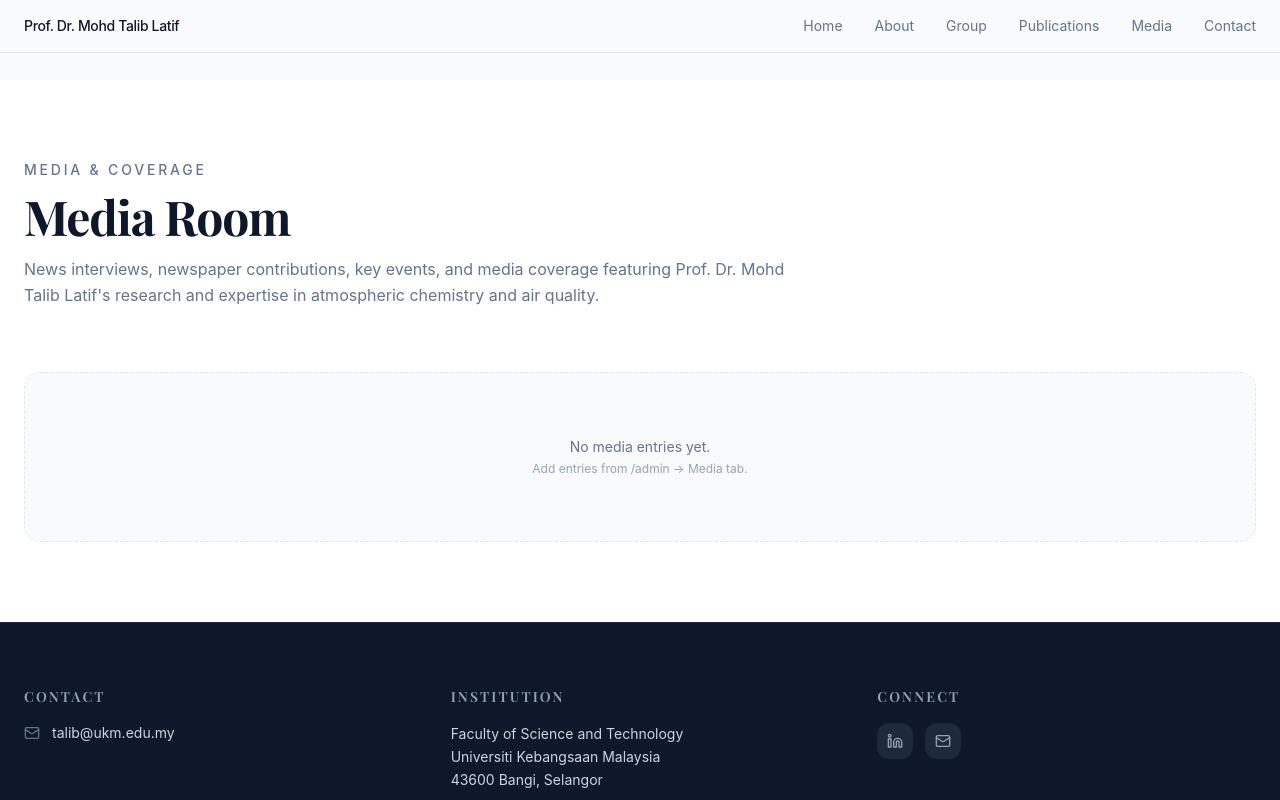
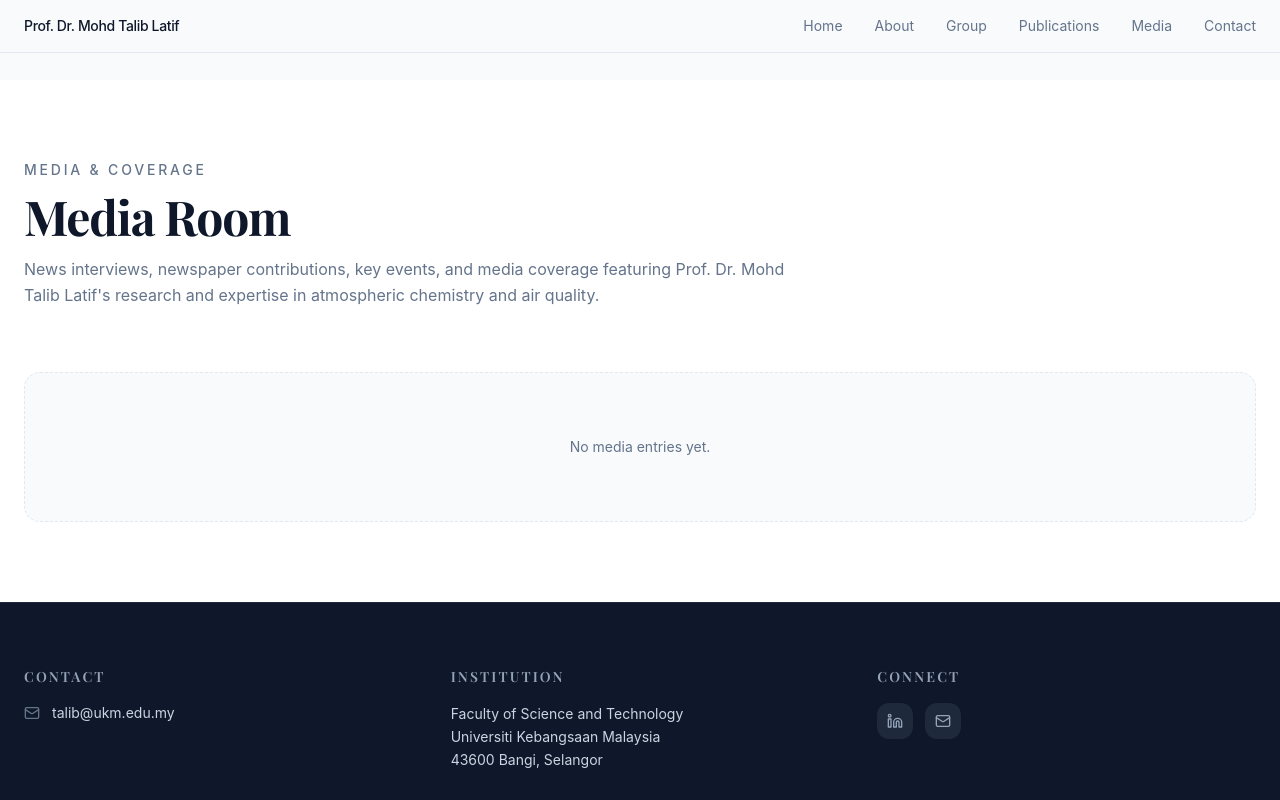
Before and after one commit to efamelody/lecturer-biography, a Next.js app: page /media in a window 1280 px wide. Shown: the top 800 px of the page. Built offline with nearby package versions, Linux system fonts and the light colour scheme; a web font is replaced by a local one.

Commit message:
fix: remove admin hint from public media empty state

```diff
--- a/components/MediaContent.tsx
+++ b/components/MediaContent.tsx
@@ -106,7 +106,6 @@ export default function MediaContent({ items }: { items: GalleryItem[] }) {
     return (
       <div className="py-16 text-center border border-dashed border-[#e2e8f0] rounded-xl bg-[#f8fafc]">
         <p className="text-sm text-[#64748b]">No media entries yet.</p>
-        <p className="text-xs text-[#94a3b8] mt-1">Add entries from /admin → Media tab.</p>
       </div>
     )
   }
```
